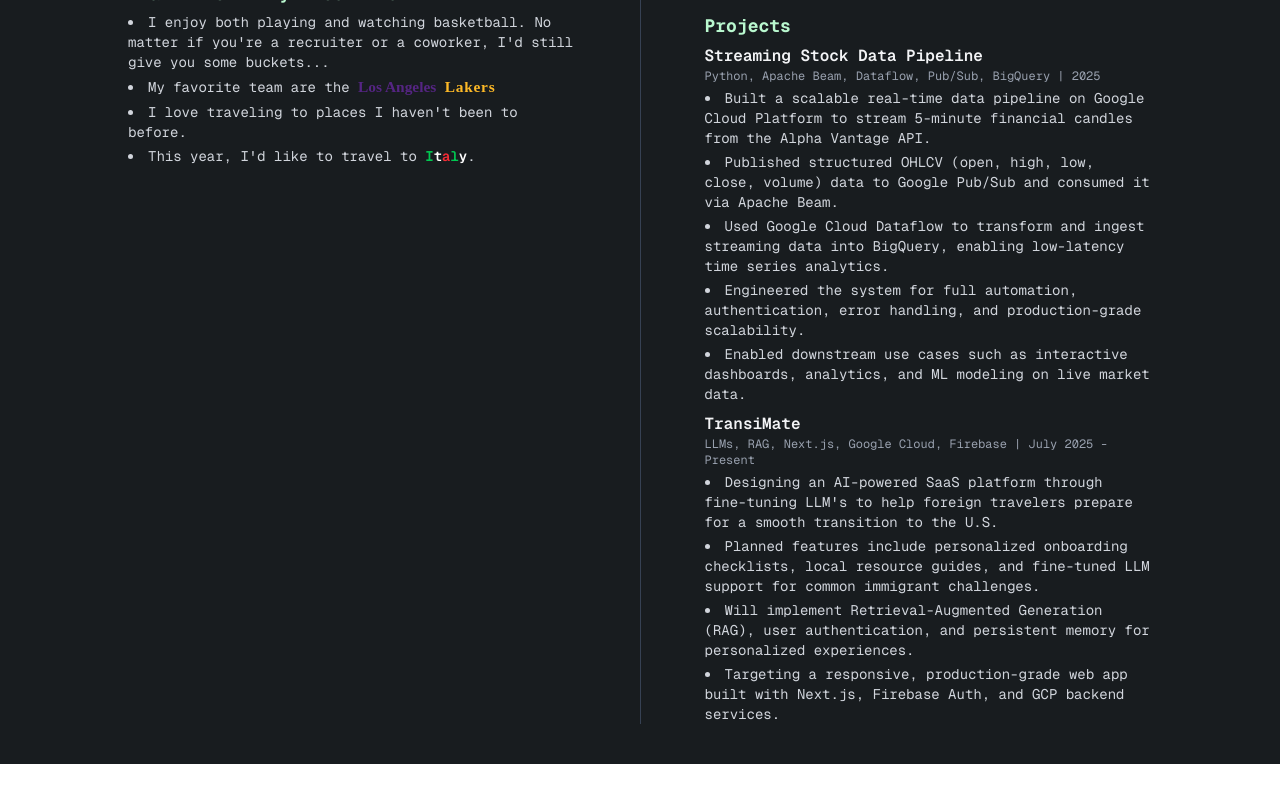
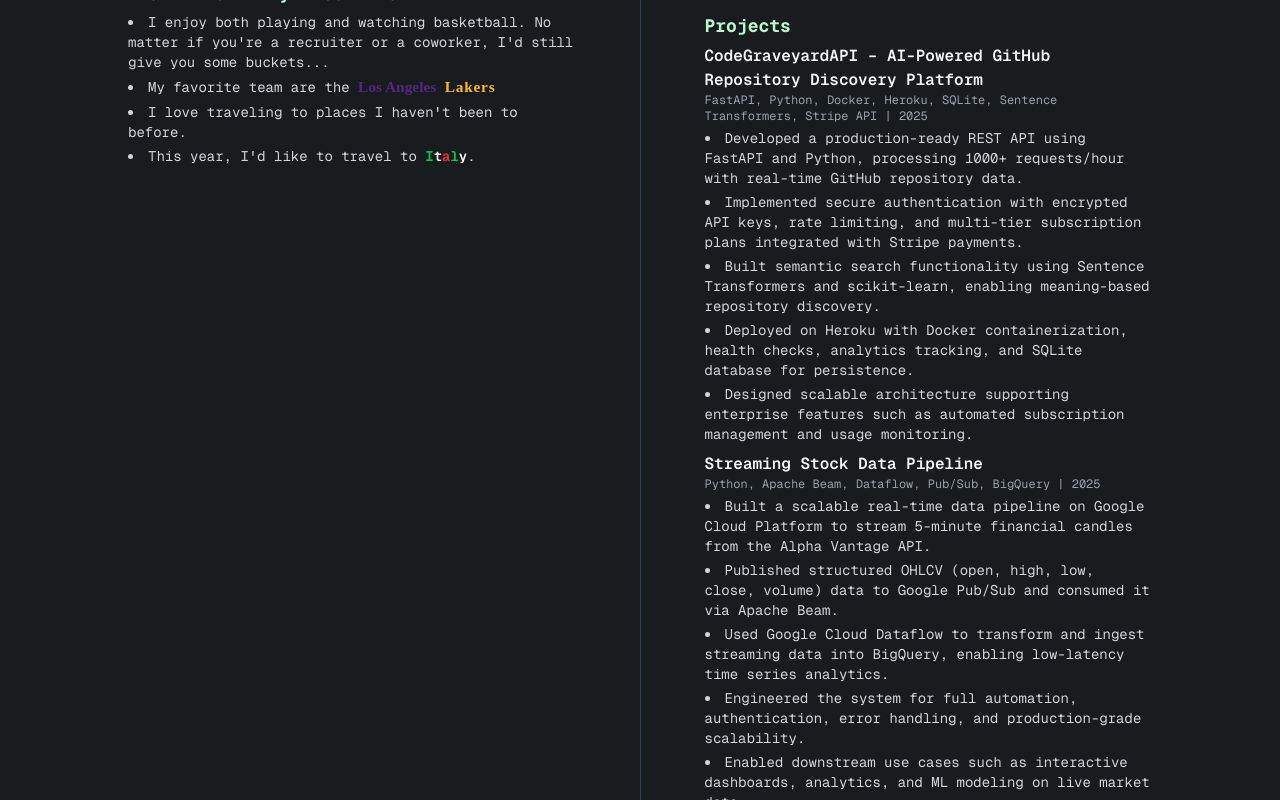
Before and after one commit to vanshsinhaa/vansh_portfolio, a Next.js app: page / in a window 1280 px wide. Shown: the part 800-1600 px from the top of the page. Before the commit the page ends 1564 px from the top, so only its background shows below. Built offline with nearby package versions, Linux system fonts and the light colour scheme; a web font is replaced by a local one.

Commit message:
Add CodeGraveyardAPI project to correct app/page.tsx file

```diff
--- a/app/page.tsx
+++ b/app/page.tsx
@@ -239,6 +239,43 @@ export default function Home() {
             <h2 className="text-lg font-bold text-green-200 mb-1">Projects</h2>
             <div className="mb-2">
               <div className="font-semibold text-gray-100">
+                CodeGraveyardAPI – AI-Powered GitHub Repository Discovery
+                Platform
+              </div>
+              <div className="text-gray-400 text-xs">
+                FastAPI, Python, Docker, Heroku, SQLite, Sentence Transformers,
+                Stripe API | 2025
+              </div>
+              <ul className="list-disc list-inside text-sm text-gray-300 mt-1 space-y-1">
+                <li>
+                  Developed a production-ready REST API using FastAPI and
+                  Python, processing 1000+ requests/hour with real-time GitHub
+                  repository data.
+                </li>
+                <li>
+                  Implemented secure authentication with encrypted API keys,
+                  rate limiting, and multi-tier subscription plans integrated
+                  with Stripe payments.
+                </li>
+                <li>
+                  Built semantic search functionality using Sentence
+                  Transformers and scikit-learn, enabling meaning-based
+                  repository discovery.
+                </li>
+                <li>
+                  Deployed on Heroku with Docker containerization, health
+                  checks, analytics tracking, and SQLite database for
+                  persistence.
+                </li>
+                <li>
+                  Designed scalable architecture supporting enterprise features
+                  such as automated subscription management and usage
+                  monitoring.
+                </li>
+              </ul>
+            </div>
+            <div className="mb-2">
+              <div className="font-semibold text-gray-100">
                 Streaming Stock Data Pipeline
               </div>
               <div className="text-gray-400 text-xs">
```
